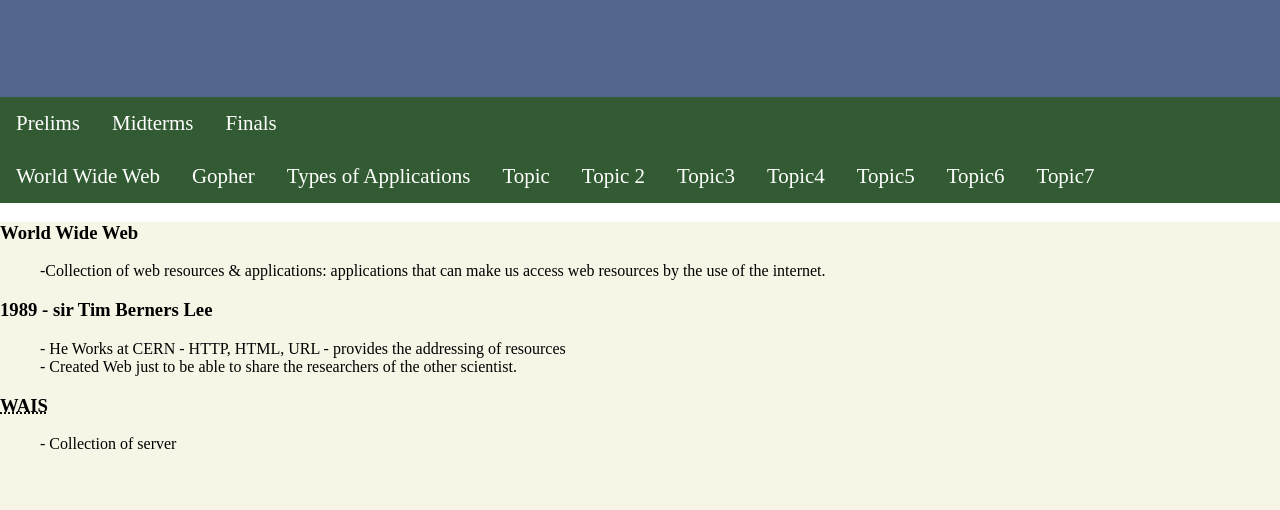
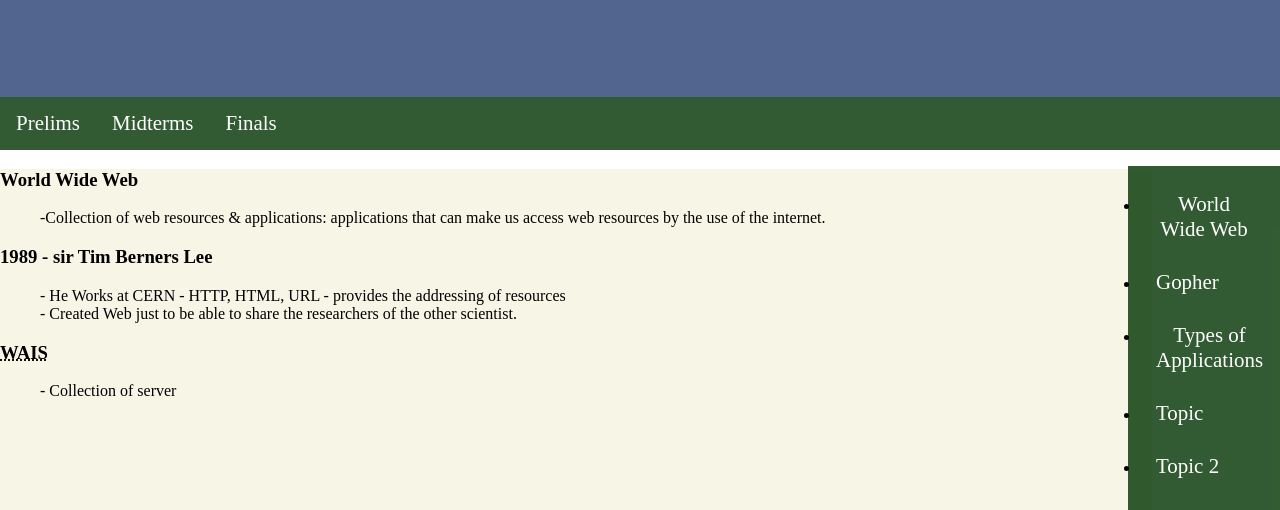
Before and after one commit to 2165522/webtechproject, a plain HTML site: page index.html in a window 1280 px wide. Shown: the part 282-792 px from the top of the page. Drawn offline with Linux system fonts and the light colour scheme.

Commit message:
Updated style.css

```diff
--- a/style.css
+++ b/style.css
@@ -1,6 +1,7 @@
 body{
     margin:0;
     margin-top: -21px;
+	height: 100%;
 }
 
 header {
@@ -12,10 +13,11 @@ header {
     margin: 0;
     height: 500px;
     background-color: #F7F5e6;
+	width: 90%;
 }
 
 /*NAV*/
-ul {
+.main ul {
     position: sticky;
     list-style-type: none;
     margin: 0;
@@ -41,6 +43,28 @@ li a {
 
 li a:hover {
     background-color: #111;
+}
+
+
+.vertical-menu ul {
+	width: 10%; /* Set a width if you like */
+	height: 100%;
+	position: sticky;
+	float: right;
+    background-color: rgba(0,51,0,0.8); /* Grey background color */
+    color: black; /* Black text color */
+    display: block; /* Make the links appear below each other */
+    padding: 12px; /* Add some padding */
+    text-decoration: none; /* Remove underline from links */
+}
+
+.vertical-menu ul:hover {
+    background-color: #ccc; /* Dark grey background on mouse-over */
+}
+
+.vertical-menu ul.active {
+    background-color: #4CAF50; /* Add a green color to the "active/current" link */
+    color: white;
 }
 
 /*TXT*/
```
